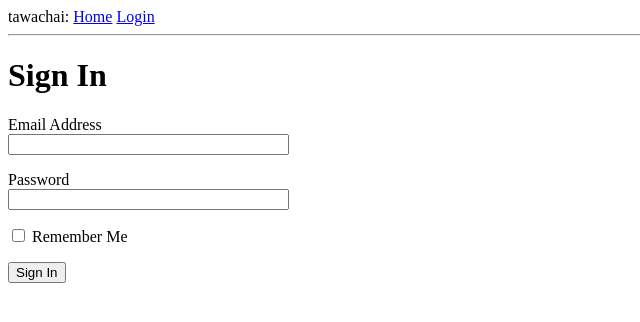
After one commit to juliangrimm225/tawachai, a Flask app: page /login in a window 1280 px wide. The commit adds this page. Shown: the top 322 px of the page, without its empty margins (0-640 px from the left). Run offline with Flask 2, Linux system fonts and the light colour scheme.

Commit message:
Finished LoginForm (no function)

```diff
--- a/app/__init__.py
+++ b/app/__init__.py
@@ -1,5 +1,7 @@
 from flask import Flask
+from config import Config
 
 app=Flask(__name__)
+app.config.from_object(Config)
 
 from app import routes
--- /dev/null
+++ b/app/forms.py
@@ -0,0 +1,9 @@
+from flask_wtf import FlaskForm
+from wtforms import StringField, PasswordField, BooleanField, SubmitField
+from wtforms.validators import DataRequired, Email
+
+class LoginForm(FlaskForm):
+    email = StringField('Email Address', validators=[DataRequired(), Email()])
+    password = PasswordField('Password', validators=[DataRequired()])
+    remember_me = BooleanField('Remember Me')
+    submit = SubmitField('Sign In')
--- a/app/routes.py
+++ b/app/routes.py
@@ -1,6 +1,19 @@
-from flask import render_template
+from flask import render_template, flash, redirect, url_for
 from app import app
 
+####Authentication Routes####
+from app.forms import LoginForm
+
+@app.route('/login', methods=['GET', 'POST'])
+def login():
+    form = LoginForm()
+    if form.validate_on_submit():
+        flash('Login requested for {}, remember_me={}'.format(
+            form.email.data, form.remember_me.data))
+        return redirect(url_for('index'))
+    return render_template('login.html', title='Sign In', form = form)
+
+####Main Routes####
 @app.route('/')
 @app.route('/index')
 def index():
--- a/app/templates/base.html
+++ b/app/templates/base.html
@@ -1,14 +1,27 @@
 <html>
     <head>
-      {% if title %}
-      <title>{{ title }} - tawachai</title>
-      {% else %}
-      <title>Welcome to tawachai</title>
-      {% endif %}
+        {% if title %}
+        <title>{{ title }} - tawachai</title>
+        {% else %}
+        <title>tawachai</title>
+        {% endif %}
     </head>
     <body>
-        <div>tawachai: <a href="/index">Home</a></div>
+        <div>
+            tawachai:
+            <a href="{{ url_for('index') }}">Home</a>
+            <a href="{{ url_for('login') }}">Login</a>
+        </div>
         <hr>
+        {% with messages = get_flashed_messages() %}
+        {% if messages %}
+        <ul>
+            {% for message in messages %}
+            <li>{{ message }}</li>
+            {% endfor %}
+        </ul>
+        {% endif %}
+        {% endwith %}
         {% block content %}{% endblock %}
     </body>
 </html>
--- /dev/null
+++ b/app/templates/login.html
@@ -0,0 +1,24 @@
+{% extends "base.html" %}
+
+{% block content %}
+    <h1>Sign In</h1>
+    <form action="" method="post" novalidate>
+        {{ form.hidden_tag() }}
+        <p>
+            {{ form.email.label }}<br>
+            {{ form.email(size=32) }}<br>
+            {% for error in form.email.errors %}
+            <span style="color: red;">[{{ error }}]</span>
+            {% endfor %}
+        </p>
+        <p>
+            {{ form.password.label }}<br>
+            {{ form.password(size=32) }}<br>
+            {% for error in form.password.errors %}
+            <span style="color: red;">[{{ error }}]</span>
+            {% endfor %}
+        </p>
+        <p>{{ form.remember_me() }} {{ form.remember_me.label }}</p>
+        <p>{{ form.submit() }}</p>
+    </form>
+{% endblock %}
--- /dev/null
+++ b/config.py
@@ -0,0 +1,4 @@
+import os
+
+class Config(object):
+    SECRET_KEY = os.environ.get('SECRET_KEY') or 'you-will-never-guess'
```
